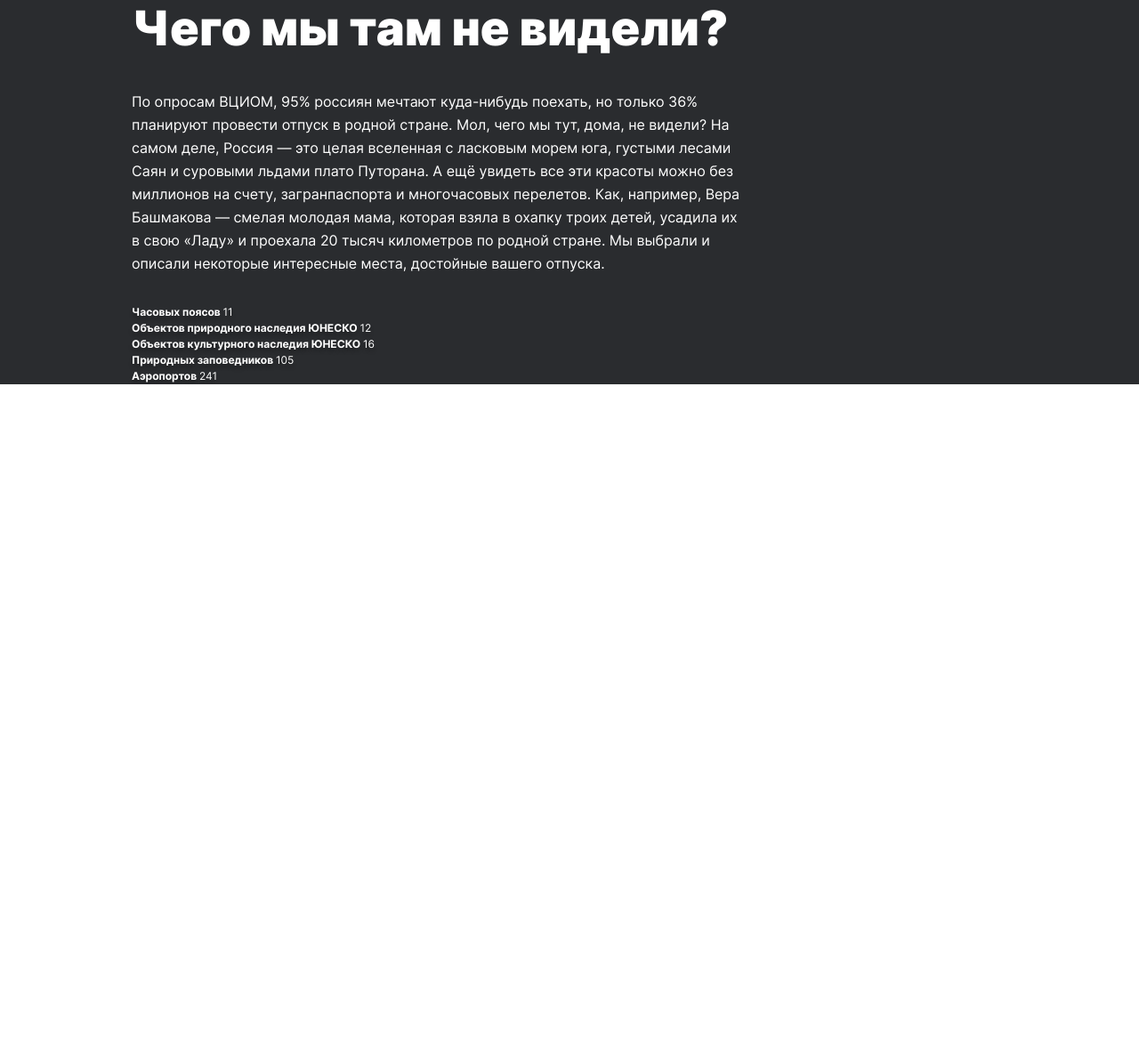
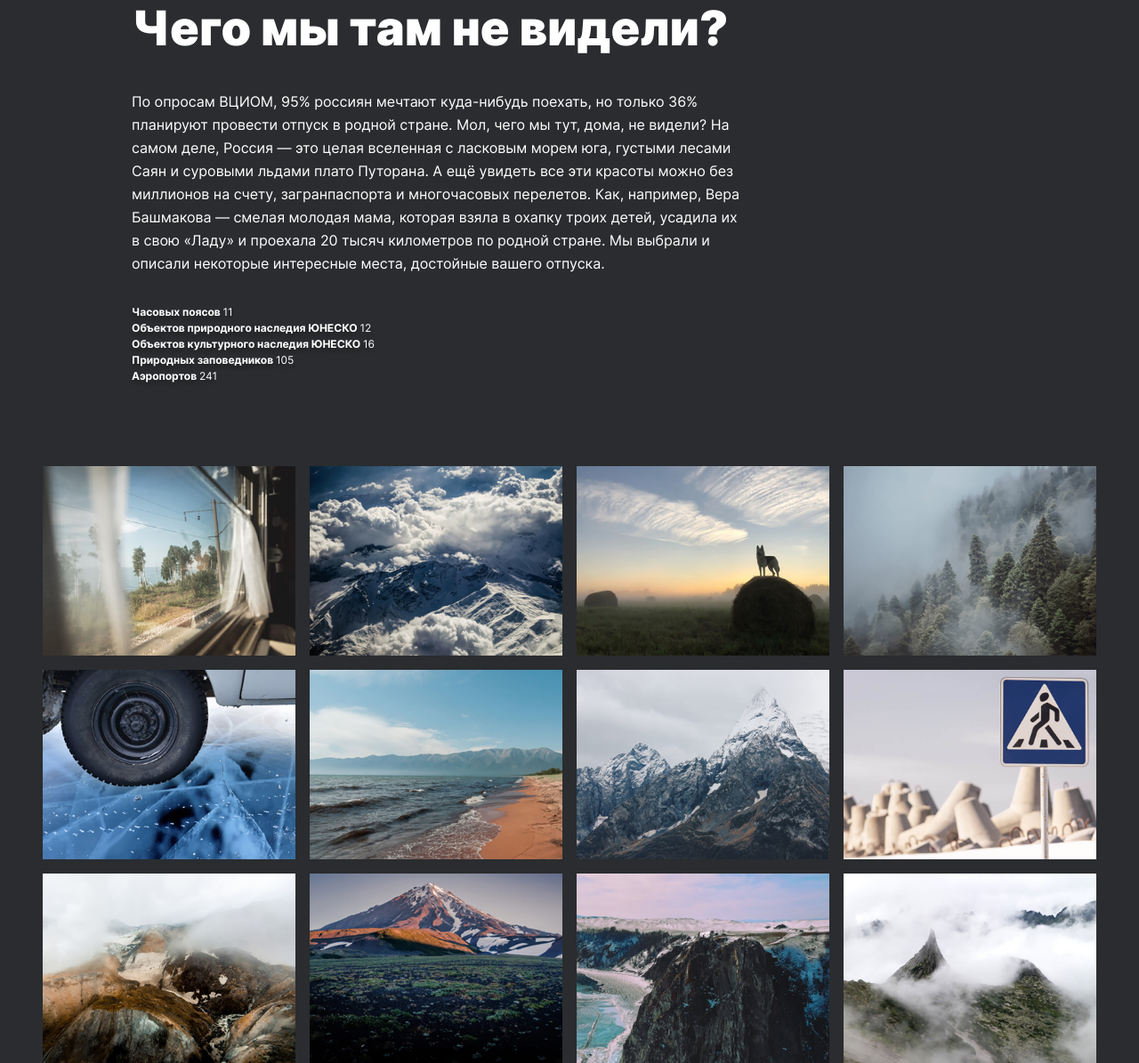
Before and after one commit to AnaGlad/russian-travel, a plain HTML site: page index.html in a window 1280 px wide. Shown: the part 1233-2428 px from the top of the page at 89% size. Before the commit the page ends 1665 px from the top, so only its background shows below. Drawn offline with Linux system fonts and the light colour scheme.

Commit message:
grid added

```diff
--- a/index.html
+++ b/index.html
@@ -6,6 +6,7 @@
     <link rel="stylesheet" href="./style.css" />
     <meta charset="UTF-8" />
     <meta name="viewport" content="width=device-width, initial-scale=1.0" />
+    <title>Путешествия по России</title>
   </head>
   <body>
     <div class="page">
@@ -15,7 +16,6 @@
           src="./images/header-logo.svg"
           alt="Логотип Россия"
         />
-        <!-- <div class="header__links"></div> -->
         <a href="" class="header__lang-link">Ru</a>
         <a href="" class="header__lang-link">En</a>
       </header>
@@ -54,6 +54,21 @@
           <li>Аэропортов <span class="intro__span">241</span></li>
         </ul>
       </section>
+      <section class="photo-grid">
+        <img class="photo-grid__item" src="./images/photo-grid-train.jpg" alt="Поезд" />
+        <img class="photo-grid__item" src="./images/photo-grid-atharva-tulsi.jpg" alt="Атхарва-Тулси" />
+        <img class="photo-grid__item" src="./images/photo-grid-tuman.jpg" alt="Туман" />
+        <img class="photo-grid__item" src="./images/photo-grid-sochi.jpg" alt="Сочи" />
+        <img class="photo-grid__item" src="./images/photo-grid-arisa.jpg" alt="Ариса" />
+        <img class="photo-grid__item" src="./images/photo-grid-baikal.jpg" alt="Байкал1" />
+        <img class="photo-grid__item" src="./images/photo-grid-elbrus.jpg" alt="Эльбрус" />
+        <img class="photo-grid__item" src="./images/photo-grid-kondratiev.jpg" alt="Кондратьев" />
+        <img class="photo-grid__item" src="./images/photo-grid-kamchatka-1.jpg" alt="Камчатка1" />
+        <img class="photo-grid__item" src="./images/photo-grid-kamchatka-2.jpg" alt="Камчатка1" />
+        <img class="photo-grid__item" src="./images/photo-grid-baikal-2.jpg" alt="Байкал2" />
+        <img class="photo-grid__item" src="./images/photo-grid-ergaki.jpg" alt="Ергаки" />
+
+      </section>
     </div>
   </body>
 </html>
--- a/style.css
+++ b/style.css
@@ -112,3 +112,17 @@
 .intro__span {
   font-weight: 400;
 }
+
+.photo-grid {
+  box-sizing: border-box;
+  padding: 92px 48px 0;
+  display: grid;
+  grid-template-columns: repeat(4, 1fr);
+  grid-template-rows: repeat(3, 1fr);
+  gap: 16px;
+
+}
+
+.photo-grid__item {
+  width: 100%;
+}
```
